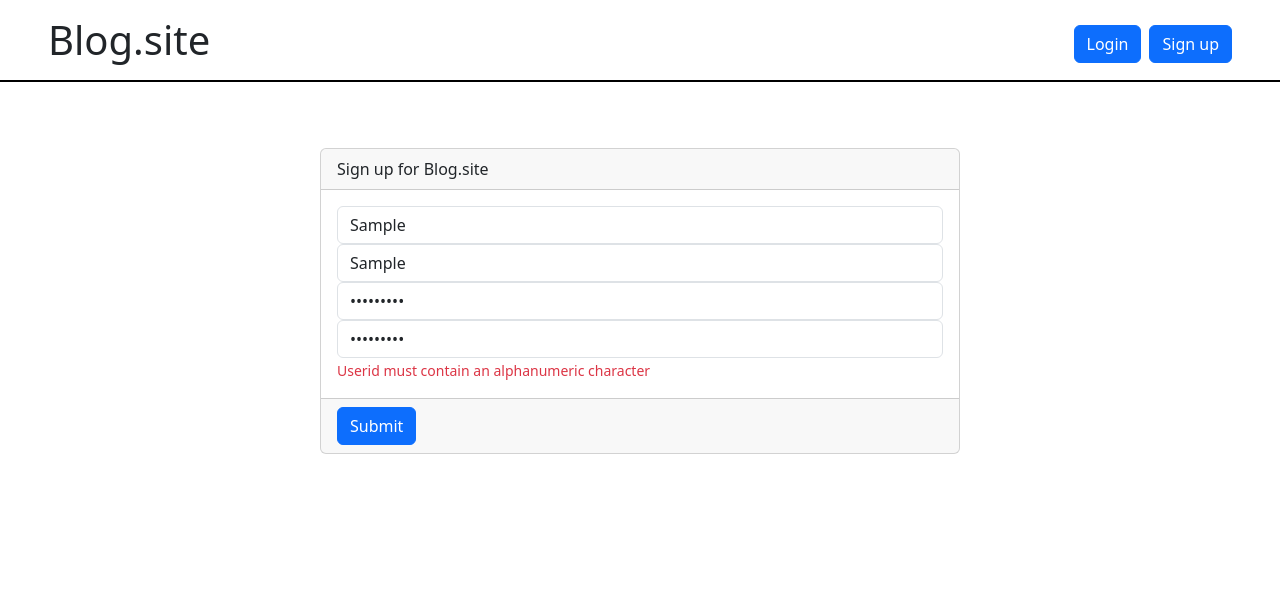
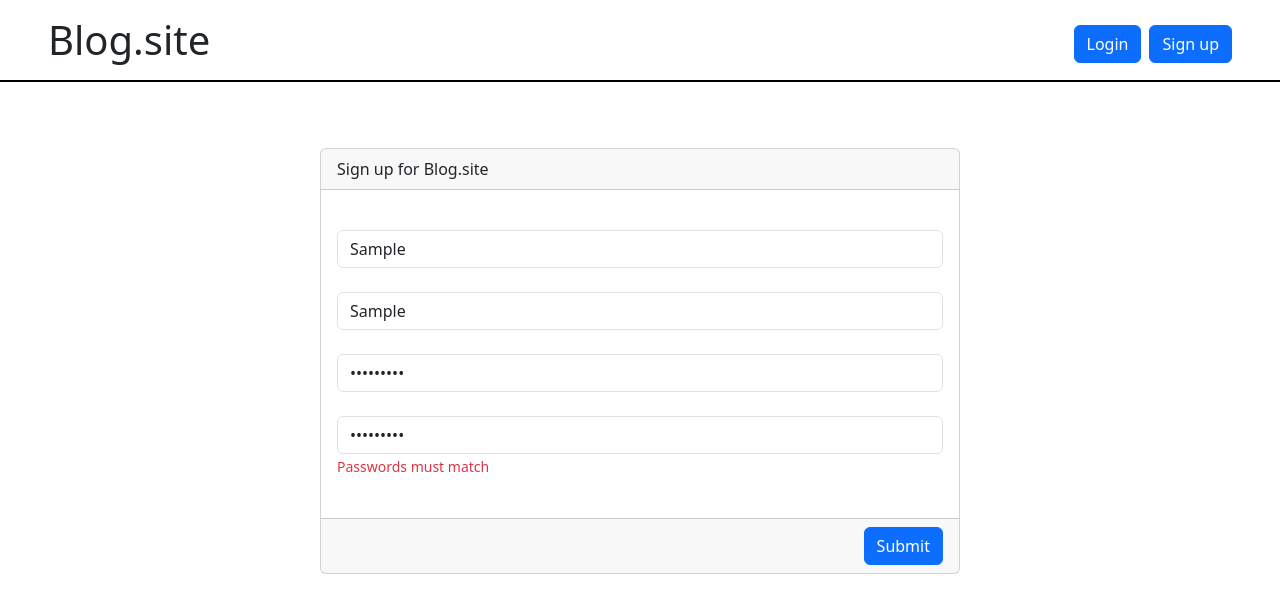
Before and after one commit to AsherSSB/CS-312-MiniProject-4, a React (Create React App) app in the folder client/: page /signup in a window 1280 px wide. Both pictures are taken after typing "Sample", "Sample", "Sample123", "Sample123" into the empty fields and a click on the button "Submit". Shown: the top 612 px of the page. Built offline with nearby package versions, Linux system fonts and the light colour scheme.

Commit message:
fixes signup styles

```diff
--- a/client/src/components/HomePage.jsx
+++ b/client/src/components/HomePage.jsx
@@ -70,6 +70,7 @@ function HomePage() {
                             <option value="Health">Health</option>
                             <option value="Cooking">Cooking</option>
                         </Form.Select>
+                        <Form.Text className='text-danger'>error</Form.Text>
                     </Form.Group>
                     <span className='d-flex justify-content-end'>
                         <Button type='submit'>Submit</Button>
--- a/client/src/components/Signup.jsx
+++ b/client/src/components/Signup.jsx
@@ -91,36 +91,30 @@ function Signup() {
                     <Card className="w-50 my-5">
                         <Card.Header>Sign up for Blog.site</Card.Header>
                         <Card.Body>
-                            <Form.Group>
-                                <Form.Control type='text' placeholder='userid' onChange={(e) => setUserId(e.target.value)}>
-                                </Form.Control>
+                            <Form.Group className='my-4'>
+                                <Form.Control type='text' placeholder='userid' onChange={(e) => setUserId(e.target.value)} />
                                 <Form.Text className={useridErrorClasses}>
                                     Userid must contain an alphanumeric character
                                 </Form.Text>
                             </Form.Group>
-                            <Form.Group>
-                                <Form.Control type='text' placeholder='username' onChange={(e) => setUsername(e.target.value)}>
-                                </Form.Control>
+                            <Form.Group className='my-4'>
+                                <Form.Control type='text' placeholder='username' onChange={(e) => setUsername(e.target.value)} />
                                 <Form.Text className={usernameErrorClasses}>
-                                    Userid must contain an alphanumeric character
+                                    Username must be 3 or more letters and contain no special characters
                                 </Form.Text>
                             </Form.Group>
-                            <Form.Group>
-                                <Form.Control type='password' placeholder='password' onChange={(e) => setPassword(e.target.value)}>
-                                </Form.Control>
+                            <Form.Group className='my-4'>
+                                <Form.Control type='password' placeholder='password' onChange={(e) => setPassword(e.target.value)} />
                                 <Form.Text className={passwordErrorClasses}>
-                                    Userid must contain an alphanumeric character
+                                    Password must contain 8 characters, at least 1 uppercase, lowercase, and special character
                                 </Form.Text>
                             </Form.Group>
-                            <Form.Group>
-                                <Form.Control type='password' placeholder='retype password' onChange={(e) => setPasswordConfirm(e.target.value)}>
-                                </Form.Control>
-                                <Form.Text className={passwordConfirmErrorClasses}>
-                                    Userid must contain an alphanumeric character
-                                </Form.Text>
+                            <Form.Group className='my-4'>
+                                <Form.Control type='password' placeholder='retype password' onChange={(e) => setPasswordConfirm(e.target.value)} />
+                                <Form.Text className={passwordConfirmErrorClasses}>Passwords must match</Form.Text>
                             </Form.Group>
                         </Card.Body>
-                        <Card.Footer>
+                        <Card.Footer className='d-flex justify-content-end'>
                             <Button type='submit' onClick={submitSignup}>Submit</Button>
                         </Card.Footer>
                     </Card>
--- a/client/src/utils/signup-utils.js
+++ b/client/src/utils/signup-utils.js
@@ -35,7 +35,7 @@ function containsSpecialCharacter(string) {
 }
 
 function withinVarchar255(string) {
-    return string.length <= 255;
+    return string.length <= 255 && string.length > 2;
 }
 
 export { validateUserId, validateUsername, validatePassword }
```
